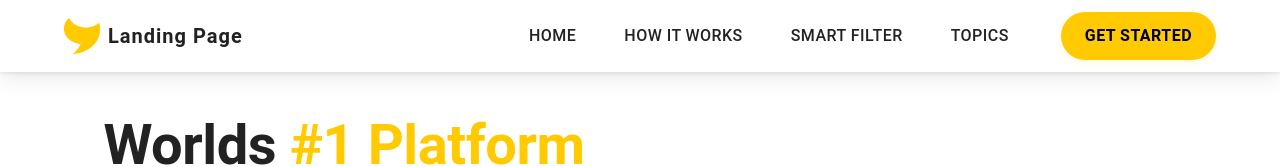
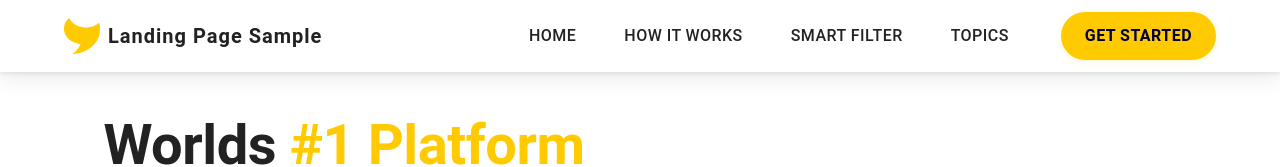
Before and after one commit to mintrang/landing, a Next.js app: page / in a window 1280 px wide. Shown: the top 167 px of the page. Built offline with nearby package versions, Linux system fonts and the light colour scheme.

Commit message:
remove my linkdin

```diff
--- a/src/app/layout.tsx
+++ b/src/app/layout.tsx
@@ -14,7 +14,7 @@ const geistMono = Geist_Mono({
 });
 
 export const metadata: Metadata = {
-  title: "Next.js Landing Page Demo | Modern UI/UX, MUI, Animation, SEO",
+  title: "My Landing Page Demo | Nextjs React Modern UI/UX, MUI, Animation, SEO",
   description: "A professional Next.js landing page demo and portfolio. Built with TypeScript, Material-UI, Framer Motion. Fully responsive, beautiful animation, SEO optimized.",
   keywords: [
     "Next.js landing page",
@@ -25,12 +25,10 @@ export const metadata: Metadata = {
     "UI/UX",
     "SEO",
     "Responsive web design",
-    "https://www.linkedin.com/in/trang689/"
   ],
   openGraph: {
-    title: "Next.js Landing Page Demo | Modern UI/UX, MUI, Animation, SEO",
+    title: "My Landing Page Demo | Nextjs React Modern UI/UX, MUI, Animation, SEO",
     description: "A professional Next.js landing page demo and portfolio. Built with TypeScript, Material-UI, Framer Motion. Fully responsive, beautiful animation, SEO optimized.",
-    url: "https://www.linkedin.com/in/trang689/",
     images: [
       {
         url: "/assets/homepage/slide-1.png",
@@ -42,7 +40,7 @@ export const metadata: Metadata = {
   },
   twitter: {
     card: "summary_large_image",
-    title: "Next.js Landing Page Demo | Modern UI/UX, MUI, Animation, SEO",
+    title: "My Landing Page Demo | Nextjs React Modern UI/UX, MUI, Animation, SEO",
     description: "A professional Next.js landing page demo and portfolio. Built with TypeScript, Material-UI, Framer Motion. Fully responsive, beautiful animation, SEO optimized.",
     images: [
       {
--- a/src/components/Landing/Header.tsx
+++ b/src/components/Landing/Header.tsx
@@ -58,7 +58,7 @@ const Header: React.FC<HeaderProps> = ({ onOpenLogin }) => {
           <Box sx={{ flexGrow: 1, display: "flex", alignItems: "center" }}>
             <Image src="/assets/homepage/png_chip_bg.png" alt="Logo" width={36} height={36} style={{ marginRight: 8 }} />
             <Typography variant="h6" fontWeight={700} sx={{ color: '#222', letterSpacing: 1 }}>
-              Landing Page
+              Landing Page Sample
             </Typography>
           </Box>
           {/* Menu desktop */}
```
